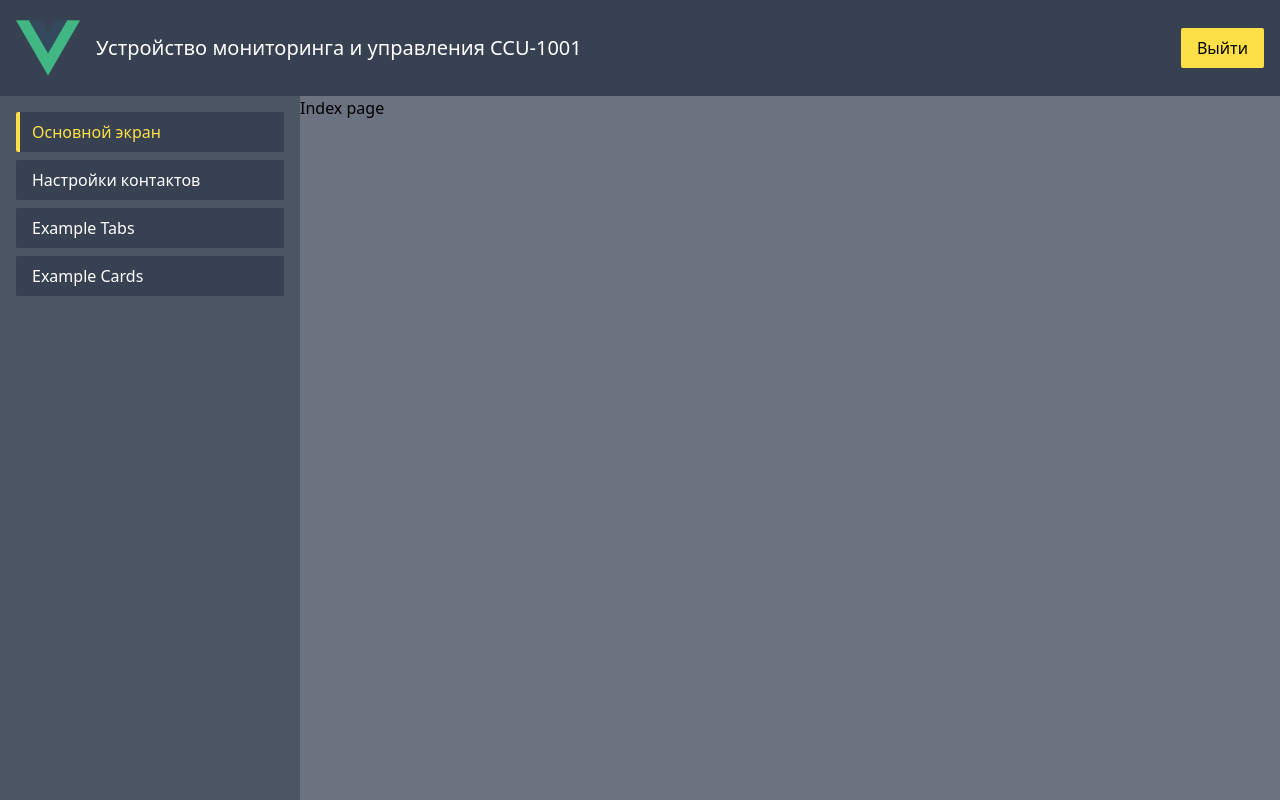
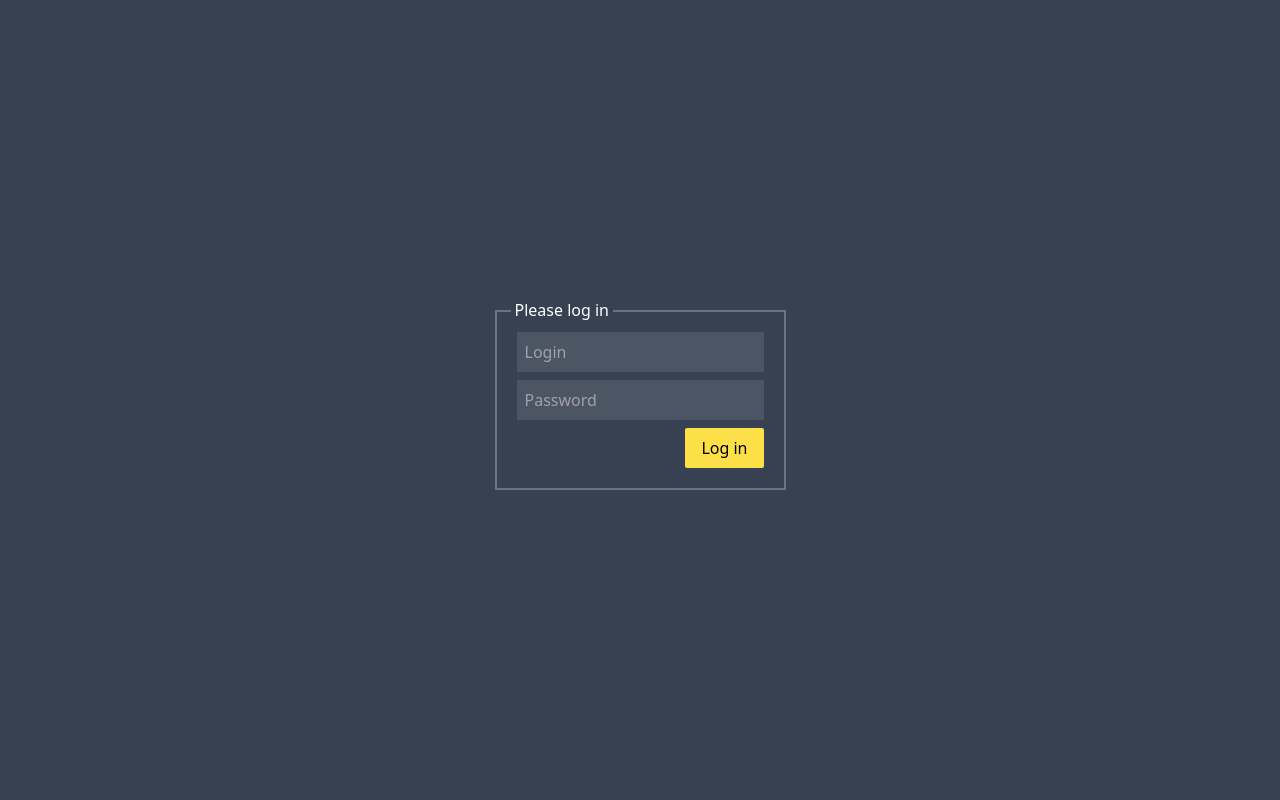
Before and after one commit to HalfBottleOfMind/ccu-1001, a Vue app: page / in a window 1280 px wide. Both pictures are taken after a click on the element "Выйти". Built offline with nearby package versions, Linux system fonts and the light colour scheme.

Commit message:
feat: auth

```diff
--- a/src/App.vue
+++ b/src/App.vue
@@ -1,51 +1,85 @@
 <template>
-  <Header />
-  <div class="flex flex-1 h-full">
-    <Sidebar :currentPage="currentPage" @navigate="setCurrentPage" />
-    <div class="bg-gray-light w-full">
-      <Index v-if="currentPage === 'index'" />
-      <Contacts v-if="currentPage === 'contacts'" />
-      <ExampleTabs v-if="currentPage === 'example tabs'" />
-      <ExampleCards v-if="currentPage === 'example cards'" />
+  <div v-if="loggedIn" class="flex flex-col flex-1">
+    <Header @loggedOut="logout" />
+    <div class="flex flex-1">
+      <Sidebar :currentPage="currentPage" @navigate="setCurrentPage"/>
+      <div class="bg-gray-light w-full">
+        <ExampleTabs v-if="currentPage === 'example tabs'"/>
+        <ExampleCards v-if="currentPage === 'example cards'"/>
+      </div>
     </div>
+  </div>
+  <div v-else class="bg-gray-dark flex flex-1 justify-center items-center">
+    <Card title="Please log in">
+      <form @submit="login" class="flex flex-col items-end" >
+        <input v-model="credentials.login" placeholder="Login" name="login" class="input-text mb-2" />
+        <input v-model="credentials.password" placeholder="Password" type="password" name="password" class="input-text mb-2" />
+        <Button :callback="login">Log in</Button>
+      </form>
+    </Card>
   </div>
 </template>
 
 <script>
+/* eslint-disable vue/no-unused-components */
 import Header from '@/components/Header'
 import Sidebar from '@/components/Sidebar'
-import Index from "@/components/pages/Index";
-import Contacts from "@/components/pages/Contacts";
-import { ref } from 'vue'
-import { init } from "@/api/general";
+import {reactive, ref} from 'vue'
+import {init} from "@/api/general";
+import auth from '@/api/auth'
 import ExampleTabs from "@/components/pages/ExampleTabs";
 import ExampleCards from "@/components/pages/ExampleCards";
+import Card from "@/components/Card";
+import Button from "@/components/Button";
 
 export default {
   name: 'App',
   components: {
+    Card,
     ExampleCards,
     ExampleTabs,
-    Contacts,
-    Index,
     Header,
     Sidebar,
+    Button,
   },
   setup() {
     // Navigation
-    const defaultPage = 'index'
+    const defaultPage = 'example tabs'
     const currentPage = ref(defaultPage)
 
     function setCurrentPage(page) {
       currentPage.value = page
     }
 
+    // Auth
+    const loggedIn = ref(true)
+    const credentials = reactive({})
+
+    function login() {
+      if (auth.login(credentials)) {
+        loggedIn.value = true
+        credentials.login = ''
+        credentials.password = ''
+      }
+    }
+    function logout() {
+      if (auth.logout()) {
+        loggedIn.value = false
+      }
+    }
+
     // Initial setup
     init()
 
     return {
+      // Navigation
       currentPage,
       setCurrentPage,
+      // Auth
+      loggedIn,
+      credentials,
+      login,
+      logout,
     }
   }
 }
--- a/src/api/auth.js
+++ b/src/api/auth.js
@@ -1,9 +1,14 @@
-export function login() {
+export function login(credentials) {
+    console.log(credentials)
     console.log('logged in') // TODO: realize method
+
+    return true
 }
 
 export function logout() {
     console.log('logged out') // TODO: realize method
+
+    return true
 }
 
 export default {
--- a/src/components/Header.vue
+++ b/src/components/Header.vue
@@ -2,14 +2,13 @@
   <div class="bg-gray-dark text-white p-4 flex items-center">
     <Logo class="h-16 w-16" />
     <span class="ml-4 text-xl">Устройство мониторинга и управления CCU-1001</span>
-    <Button :callback="logout" class="ml-auto">Выйти</Button>
+    <Button :callback="() => $emit('loggedOut')" class="ml-auto">Выйти</Button>
   </div>
 </template>
 
 <script>
 import Logo from '@/components/Logo'
 import Button from '@/components/Button'
-import { logout } from '@/api/auth'
 
 export default {
   name: "Header",
@@ -17,10 +16,6 @@ export default {
     Logo,
     Button,
   },
-  setup() {
-    return {
-      logout,
-    }
-  }
+  emits: ['loggedOut']
 }
 </script>
--- a/src/components/NavigateButton.vue
+++ b/src/components/NavigateButton.vue
@@ -1,6 +1,6 @@
 <template>
   <div
-      class="bg-gray-dark py-2 pr-4 rounded-sm cursor-pointer"
+      class="bg-gray-dark mb-2 py-2 pr-4 rounded-sm cursor-pointer"
       :class="{ 'border-l-4 border-main text-main pl-3': active, 'text-white pl-4 hover:bg-gray-light' : !active }"
   >
     <slot />
--- a/src/components/Sidebar.vue
+++ b/src/components/Sidebar.vue
@@ -1,23 +1,8 @@
 <template>
  <div class="bg-gray p-4 w-1/6 min-w-300">
    <NavigateButton
-       @click="$emit('navigate', 'index')"
-       :active="currentPage === 'index'"
-       class="mb-2"
-   >
-     Основной экран
-   </NavigateButton>
-   <NavigateButton
-       @click="$emit('navigate', 'contacts')"
-       :active="currentPage === 'contacts'"
-       class="mb-2"
-   >
-     Настройки контактов
-   </NavigateButton>
-   <NavigateButton
        @click="$emit('navigate', 'example tabs')"
        :active="currentPage === 'example tabs'"
-       class="mb-2"
    >
      Example Tabs
    </NavigateButton>
--- a/src/components/pages/Contacts.vue
+++ /dev/null
@@ -1,11 +0,0 @@
-<template>
-  <div>
-    Contacts page
-  </div>
-</template>
-
-<script>
-export default {
-  name: "Contacts"
-}
-</script>
--- a/src/components/pages/Index.vue
+++ /dev/null
@@ -1,11 +0,0 @@
-<template>
-  <div>
-    Index page
-  </div>
-</template>
-
-<script>
-export default {
-  name: "Index"
-}
-</script>
--- a/src/index.css
+++ b/src/index.css
@@ -1,6 +1,11 @@
 @tailwind base;
 @tailwind components;
 @tailwind utilities;
+
+/* Form classes */
+form > .input-text {
+    @apply bg-gray outline-none p-2
+}
 
 /* vue3-tabs-component classes */
 .tabs-component {
```
